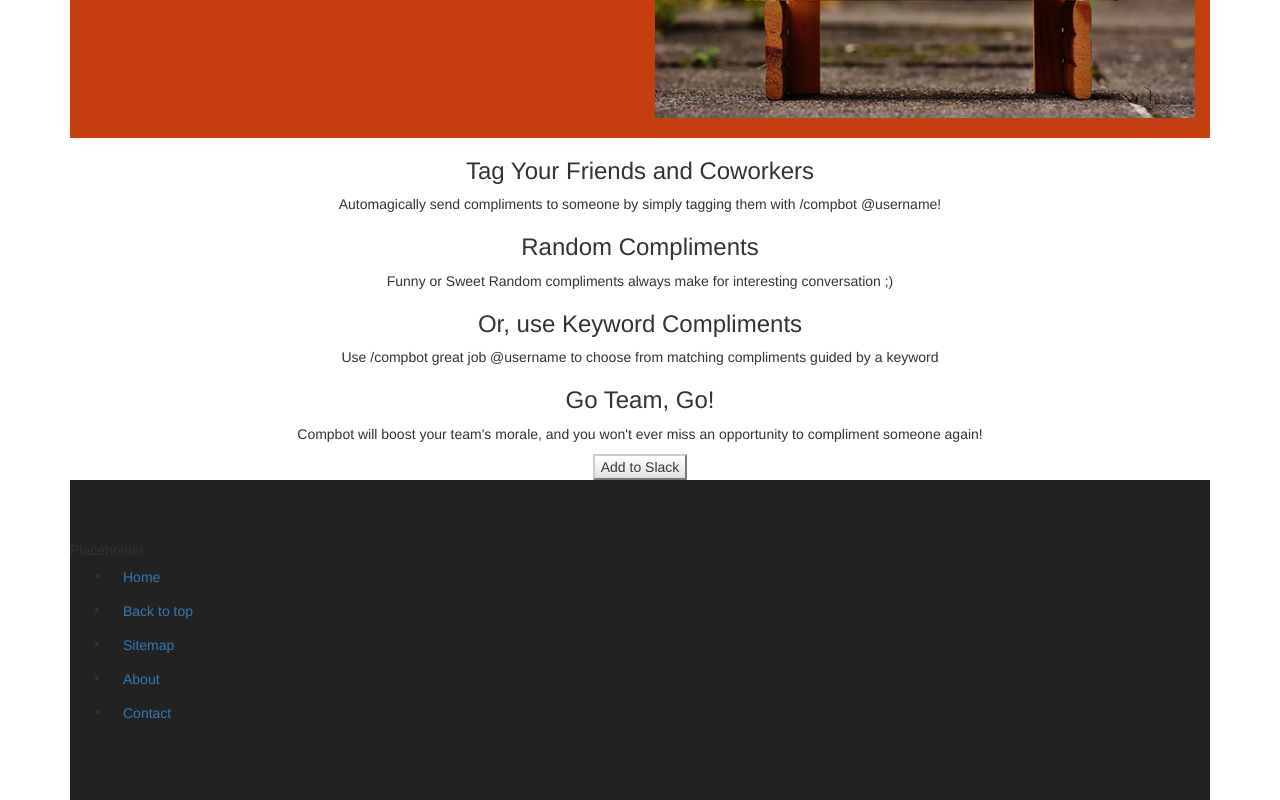
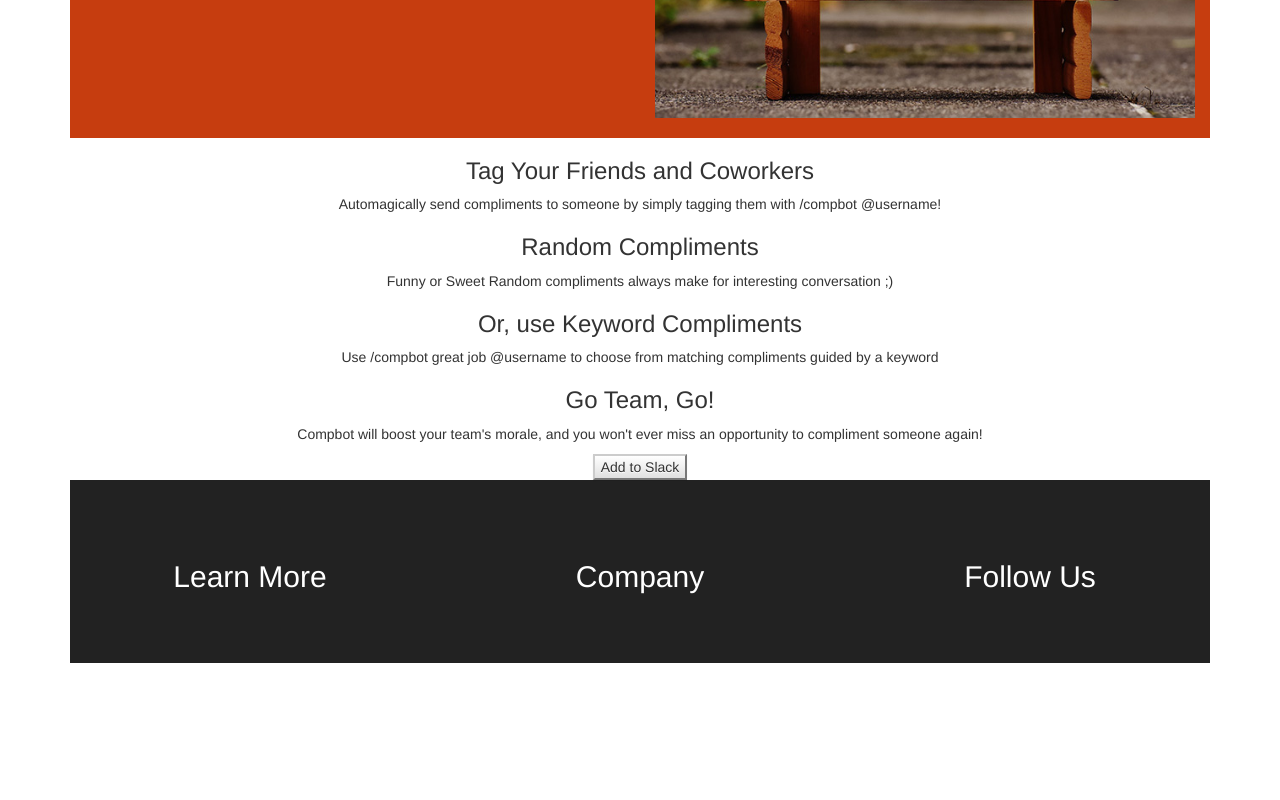
Before and after one commit to MikeHa/Owls-Team-6, a website: page index.html in a window 1280 px wide. Shown: the part 1292-2092 px from the top of the page. After the commit the page ends 1955 px from the top, so only its background shows below. Drawn offline with nearby package versions, Linux system fonts and the light colour scheme.

Commit message:
resetup footer

```diff
--- a/index.html
+++ b/index.html
@@ -20,6 +20,7 @@
 	</head>
 	<body>
 	<!--Responsive Fixed-Width Container, can change to Full-Width Container with `container-fluid` -->
+
 	<div class="container">
 <!-- Alice's Starting Section | NAV -->
 			<nav class="navbar">
@@ -128,34 +129,20 @@
 </div>
 		</section>
 
+		<div class="container footer">
+			<div class="row">
+				<div class="col-md-4 col-sm-4 col-xs-12 text-center">
+					<h2>Learn More</h2>
+				</div>
+				<div class="col-md-4 col-sm-4 col-xs-12 text-center">
+					<h2>Company</h2>
+				</div>
+				<div class="col-md-4 col-sm-4 col-xs-12 text-center">
+					<h2>Follow Us</h2>
+				</div>
+			</div>
+		</div>
 
-<!-- Ryan's Starting Section | FOOTER -->
-		<footer>
-			<div class="wrapper">
-				<nav class="nav-b">
-				<div class="nav-footer">Placeholder</div>
-				<div class="nav-close">
-					<ul>
-						<li>
-							<a class="btn" href="#!">Home</a>
-						</li>
-						<li>
-							<a class="btn" href="#!">Back to top</a>
-						</li>
-						<li>
-							<a class="btn" href="#!">Sitemap</a>
-						</li>
-						<li>
-							<a class="btn" href="#!">About</a>
-						</li>
-						<li>
-							<a class="btn" href="#!">Contact</a>
-						</li>
-					</ul>
-				</div>
-			</nav>
-			</div>
-		</footer>
 		</div>
 	</body>
 </html>
--- a/styles.css
+++ b/styles.css
@@ -22,14 +22,9 @@
 	padding-bottom: 20px;
 }
 
-
-/* J. Stouts CSS*/
-
-
-/* Ryan's CSS*/
-
-footer {
+.footer {
 	width: 100%;
 	background-color:#222;
 	padding: 60px 0px;
+	color: white;
 }
```
